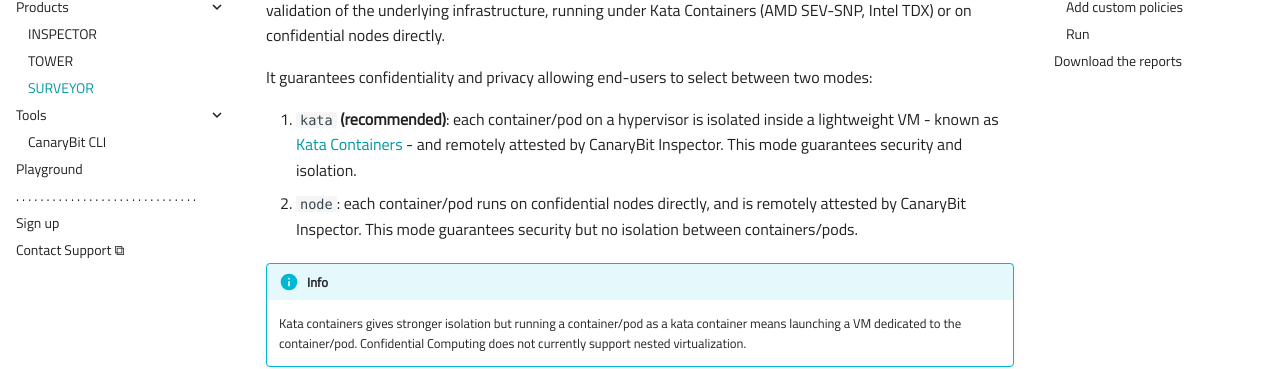
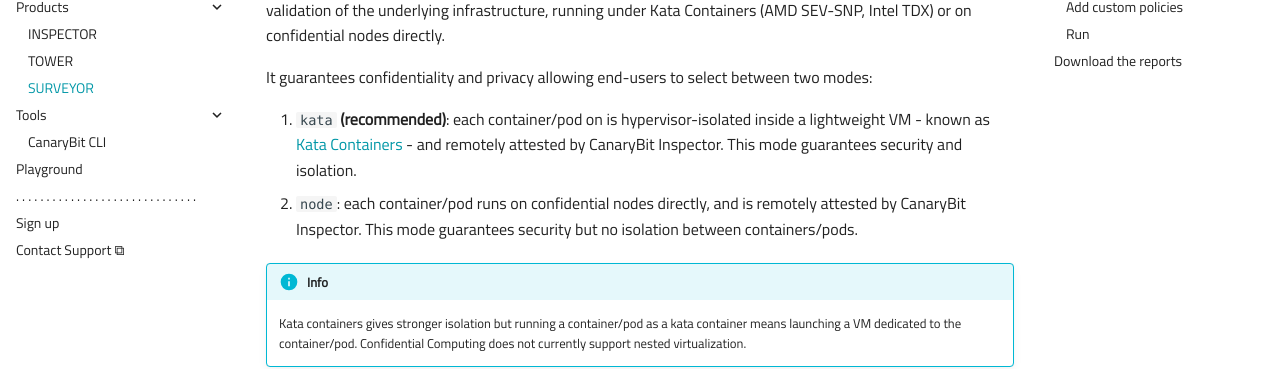
Before and after one commit to canarybit/cc-docs, an MkDocs documentation site: the page built from docs/products/surveyor.md, in a window 1280 px wide and 900 px high. Shown: the part 328-697 px from the top of the window. Built offline with MkDocs 1.6.1 and Material for MkDocs 9.7.7, drawn with Linux system fonts in a browser that asks for light colours.

Commit message:
Stefano review #1

```diff
--- a/docs/products/surveyor.md
+++ b/docs/products/surveyor.md
@@ -8,7 +8,7 @@
 
 It guarantees confidentiality and privacy allowing end-users to select between two modes:
 
-   1. `kata` **(recommended)**: each container/pod on a hypervisor is isolated inside a lightweight VM - known as [Kata Containers](https://katacontainers.io/) - and remotely attested by CanaryBit Inspector. This mode guarantees security and isolation.
+   1. `kata` **(recommended)**: each container/pod on is hypervisor-isolated inside a lightweight VM - known as [Kata Containers](https://katacontainers.io/) - and remotely attested by CanaryBit Inspector. This mode guarantees security and isolation.
    2. `node`: each container/pod runs on confidential nodes directly, and is remotely attested by CanaryBit Inspector. This mode guarantees security but no isolation between containers/pods.
 
 !!! Info
```
